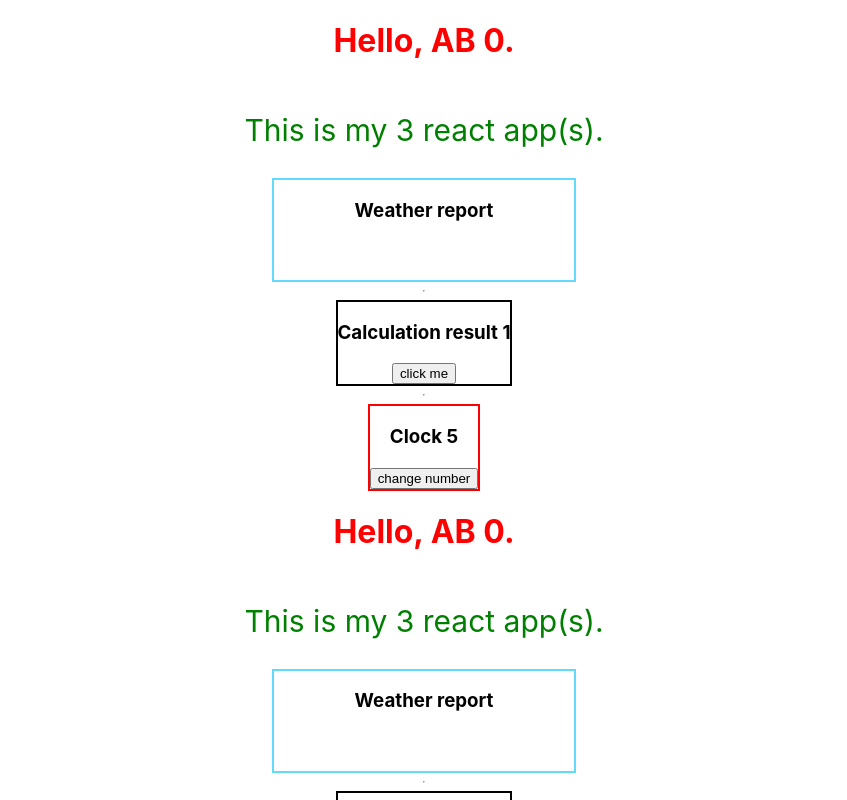
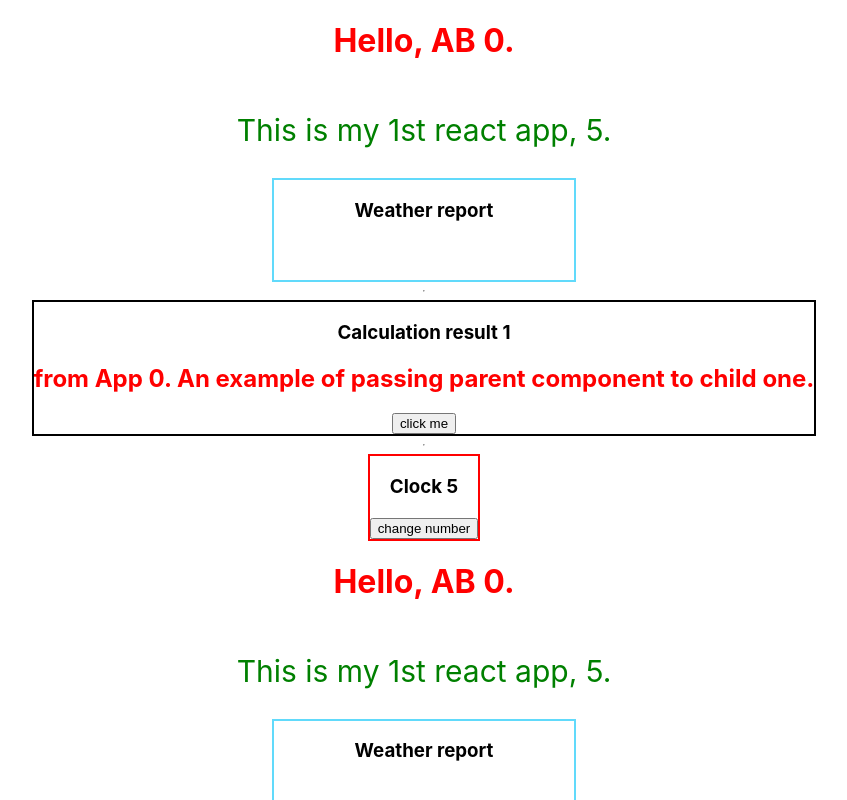
Before and after one commit to minglugu/React, a React (Create React App) app in the folder react-intro/my-first-react-app/: page / in a window 1280 px wide. Shown: the top 800 px of the page, without its empty margins (216-1063 px from the left). Built offline with nearby package versions, Linux system fonts and the light colour scheme.

Commit message:
data communication

```diff
--- a/react-intro/my-first-react-app/src/App.js
+++ b/react-intro/my-first-react-app/src/App.js
@@ -16,6 +16,14 @@ function App() {
 
   const [number, setNumber] = useState(0)
 
+  // clock（子组件） 传给 App（父组件）的number2
+  const [number2, setNumber2] = useState(null)
+  // 跟孩子相连，setNumber2这个hook放到这个function里面
+  const setNumber2Fun = (number) => {
+    setNumber2(number)
+  }
+
+
   // return here, and it will render automatically
   return (
     <div className="App">
@@ -30,7 +38,7 @@ function App() {
           Hello, {name} {number}.
         </h1>
         <p style={myPStyle}>
-          This is my {1+2} react app(s).
+          This is my 1st react app, {number2}.
         </p>
         {/* 使用 Weather.js 里面的 Weather function */}
         {/* 用 / 后，表示是一个元素 */}
@@ -38,9 +46,11 @@ function App() {
         <hr/>
         {/* <Weather2 /> */}
         {/* Calculator as a component */}
-        <Calculator />
+        {/* 将父组件的number，传给计算器后面，自定义变量dataFromApp */}
+        <Calculator dataFromApp = {number}/>
         <hr/>
-        <Clock />
+        {/* 将 */}
+        <Clock passDataFromChild = {setNumber2Fun} />
         {/* <a
           className="App-link"
           href="https://reactjs.org"
--- a/react-intro/my-first-react-app/src/Calculator.js
+++ b/react-intro/my-first-react-app/src/Calculator.js
@@ -1,8 +1,8 @@
 // 点击按钮，增加 1，变化来自于 state 的更新
 
 import { useState } from "react";
-
-export const Calculator = () => {
+//
+export const Calculator = (props) => {
     // myNumber is a state variable
     // setMyNumber is a function to update myNumber
     const [myNumber, setMyNumber] = useState(1)
@@ -25,6 +25,9 @@ export const Calculator = () => {
             <h3>
                 Calculation result {myNumber}
             </h3>
+            <h2 style={{color: 'red'}}>
+                from App {props.dataFromApp}. An example of passing parent component to child one.
+            </h2>
             <button onClick={increaseNum}>click me</button>
 
         </div>
--- a/react-intro/my-first-react-app/src/Clock.js
+++ b/react-intro/my-first-react-app/src/Clock.js
@@ -1,6 +1,6 @@
 import { useEffect, useState } from "react";
 
-export const Clock = () => {
+export const Clock = ({passDataFromChild}) => {
     // 写code的顺序：const和hook定义在前面。return写在下面，用来render网页的。
 
     const deps = 'AB'
@@ -13,6 +13,7 @@ export const Clock = () => {
         // setInterval里面有callback的函数，设置了一个1秒的间隔，表示每隔1秒，call back这个函数
         // 将setInterval赋值给timerId，再return 一个call back function 叫clearInterval()
         let timerId = setInterval(() => {
+            // async
             setNumber(x => x + 1)
         }, 1000)
 
@@ -25,6 +26,13 @@ export const Clock = () => {
     // ist param is callback function, second param is dependencies
     // 1. when the dependency is empty[], componentDidMount
      useEffect(increaseNum, [])
+
+     // update value for async. 当number变化时，运行这个程序
+     useEffect(
+              () => {
+                passDataFromChild(number)
+              }, [number]
+     )
 
     // 2. when there is no dependency, componentDidMount + componentDidUpdate
     // 每次刷新， useEffect都会update，不推荐此方法。谨慎使用。
```
